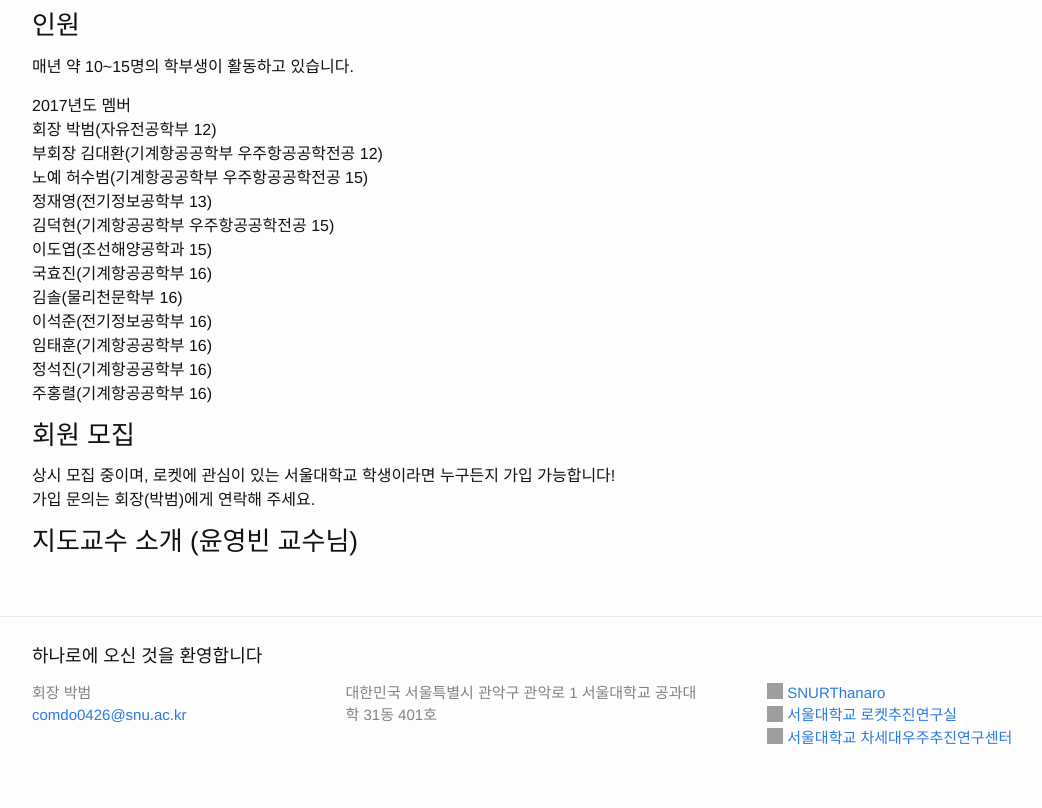
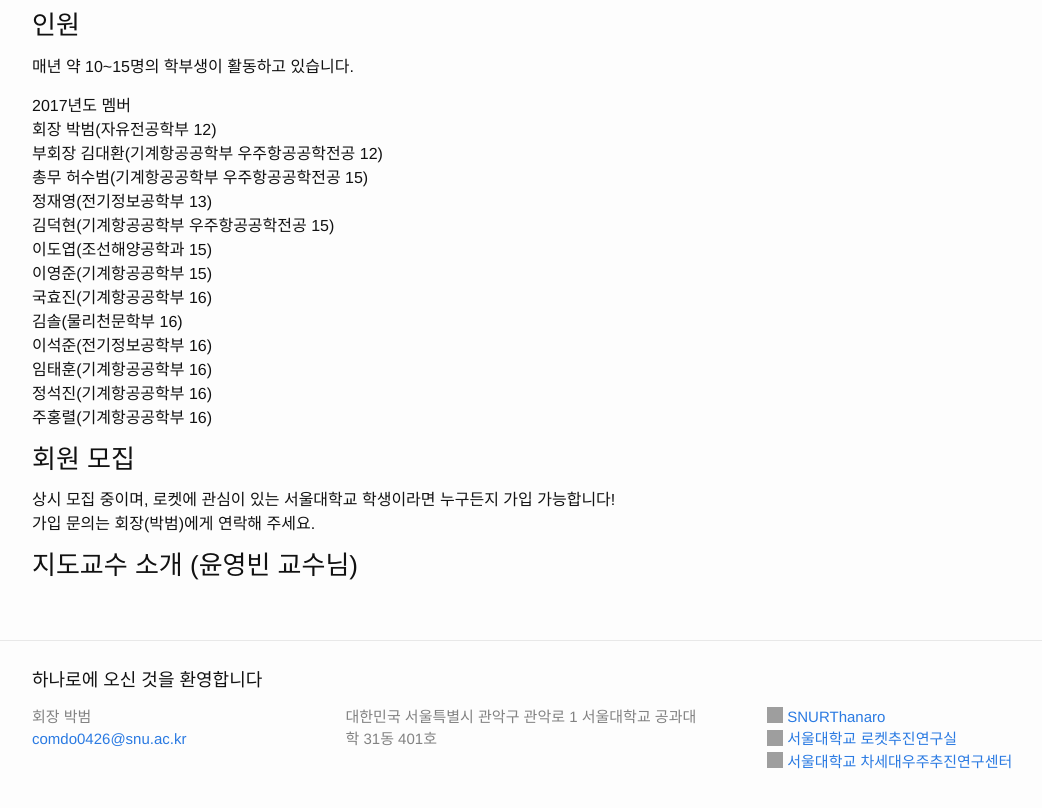
Before and after one commit to Hanaro2021/hanaro.github.io, a Jekyll site: the page built from _pages/1.about.md, in a window 1280 px wide, cut to the strip 608-1416 px from the top of the page. Shown: the whole strip, without its empty margins (68-1110 px from the left). Built offline with Jekyll 4.4.1, drawn with Linux system fonts in a browser that asks for light colours; nearby versions of some CDN libraries; grey boxes are pictures that could not be loaded.

Commit message:
Update 1.about.md

```diff
--- a/_pages/1.about.md
+++ b/_pages/1.about.md
@@ -19,10 +19,11 @@ permalink: /about/
 2017년도 멤버<br/>
 회장 박범(자유전공학부 12)<br/>
 부회장 김대환(기계항공공학부 우주항공공학전공 12)<br/>
-노예 허수범(기계항공공학부 우주항공공학전공 15)<br/>
+총무 허수범(기계항공공학부 우주항공공학전공 15)<br/>
 정재영(전기정보공학부 13)<br/>
 김덕현(기계항공공학부 우주항공공학전공 15)<br/>
 이도엽(조선해양공학과 15)<br/>
+이영준(기계항공공학부 15)<br/>
 국효진(기계항공공학부 16)<br/>
 김솔(물리천문학부 16)<br/>
 이석준(전기정보공학부 16)<br/>
```
